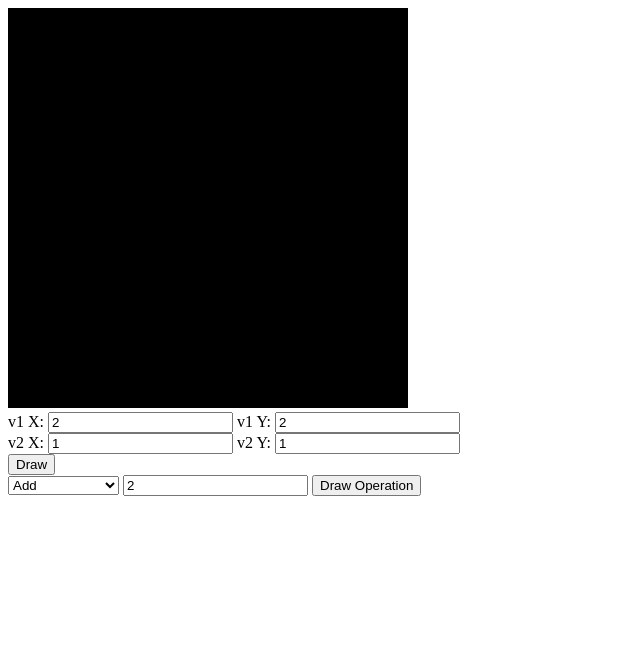
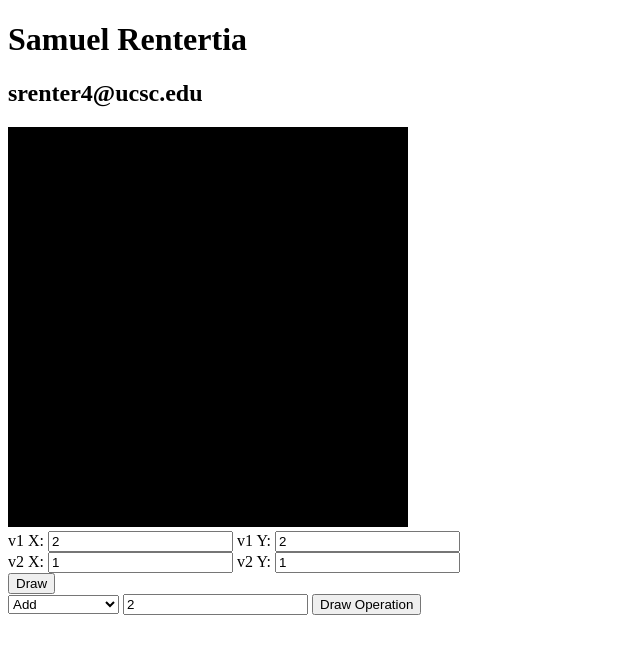
Before and after one commit to samuelrenteria2005/CSE-160, a plain HTML site: page asgn0/src/asg0.html in a window 1280 px wide. Shown: the whole page, without its empty margins (0-640 px from the left). Drawn offline with Linux system fonts and the light colour scheme.

Commit message:
added name and email

```diff
--- a/asgn0/src/asg0.html
+++ b/asgn0/src/asg0.html
@@ -4,7 +4,8 @@
     <meta charset="utf-8" />
     <title>Vector Drawer</title>
   </head>
-
+ <h1>Samuel Rentertia</h1>
+ <h2>srenter4@ucsc.edu</h2>
   <body onload="main()">
     <canvas id="example" width="400" height="400"></canvas>
 
```
